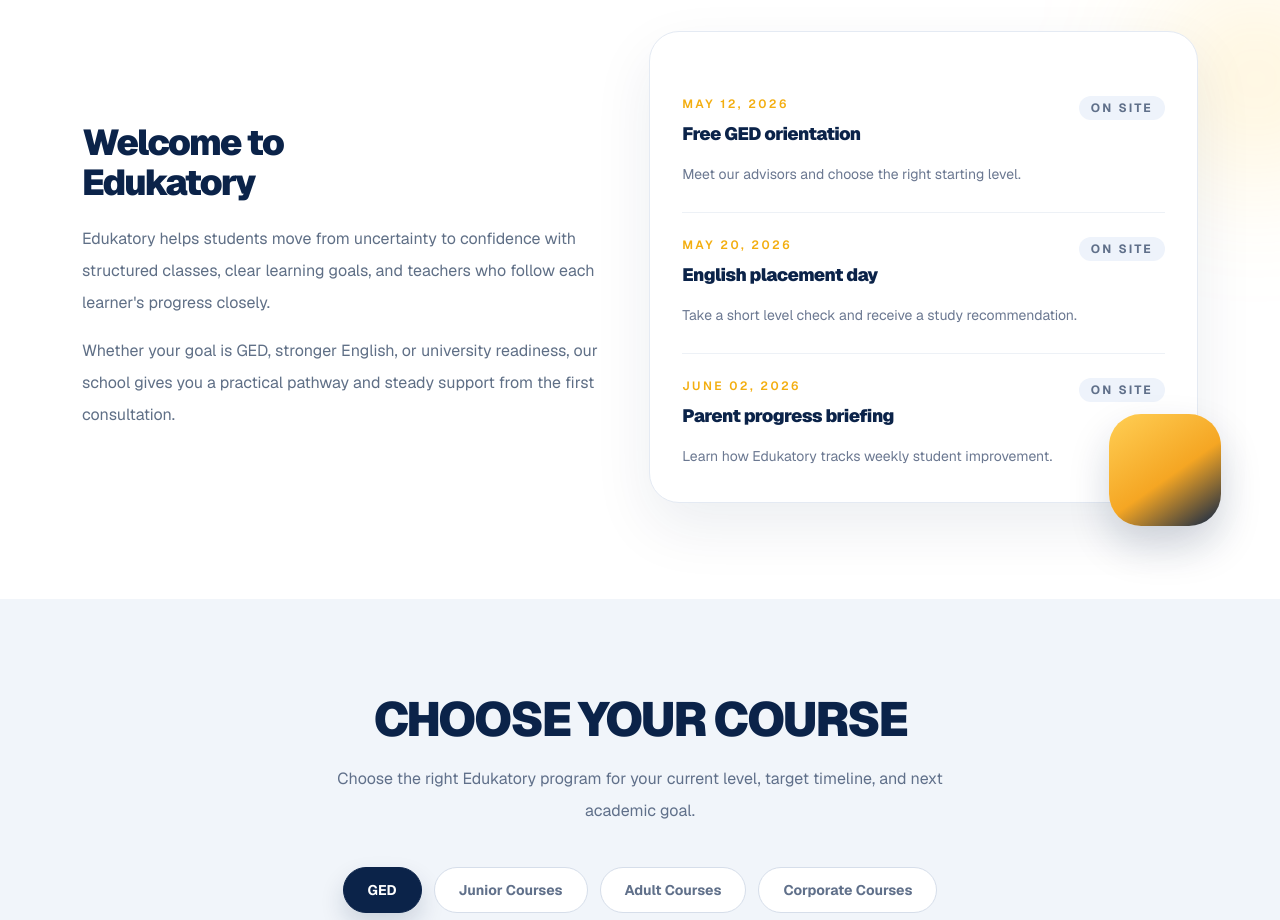
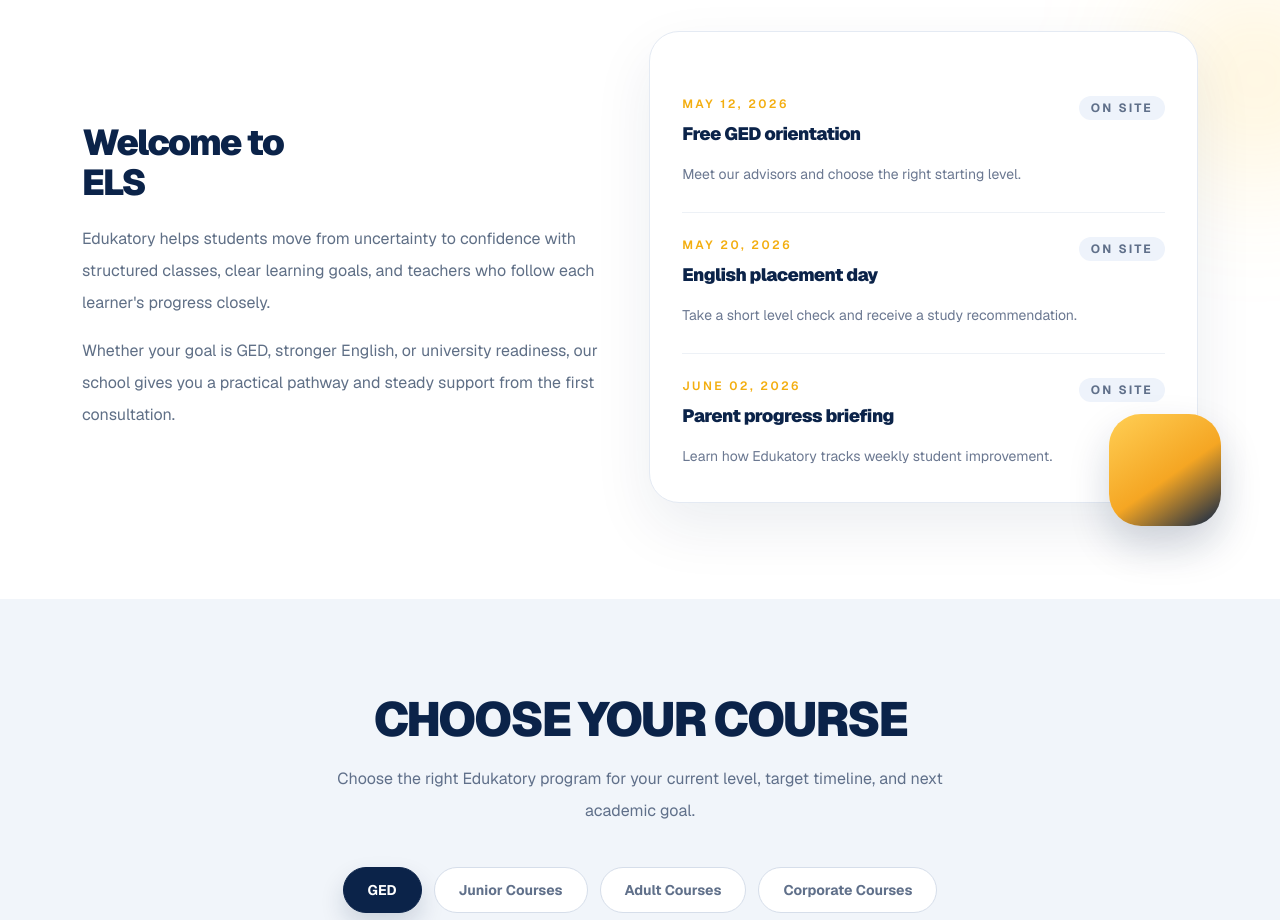
Before and after one commit to aung-edukatory/edu-net, a Next.js app: page / in a window 1280 px wide. Shown: the part 1340-2260 px from the top of the page. Built offline with nearby package versions, Linux system fonts and the light colour scheme.

Commit message:
updaye edukatory to els

```diff
--- a/src/components/home/AboutSection.tsx
+++ b/src/components/home/AboutSection.tsx
@@ -12,7 +12,7 @@ export default function AboutSection() {
           <h2 className="mt-5 text-3xl font-black tracking-[-0.05em] text-[#0b2349] sm:text-4xl">
             Welcome to
             <br />
-            Edukatory
+            ELS
           </h2>
           <p className="mt-5 text-base leading-8 text-[#5f6f86]">
             Edukatory helps students move from uncertainty to confidence with
```
